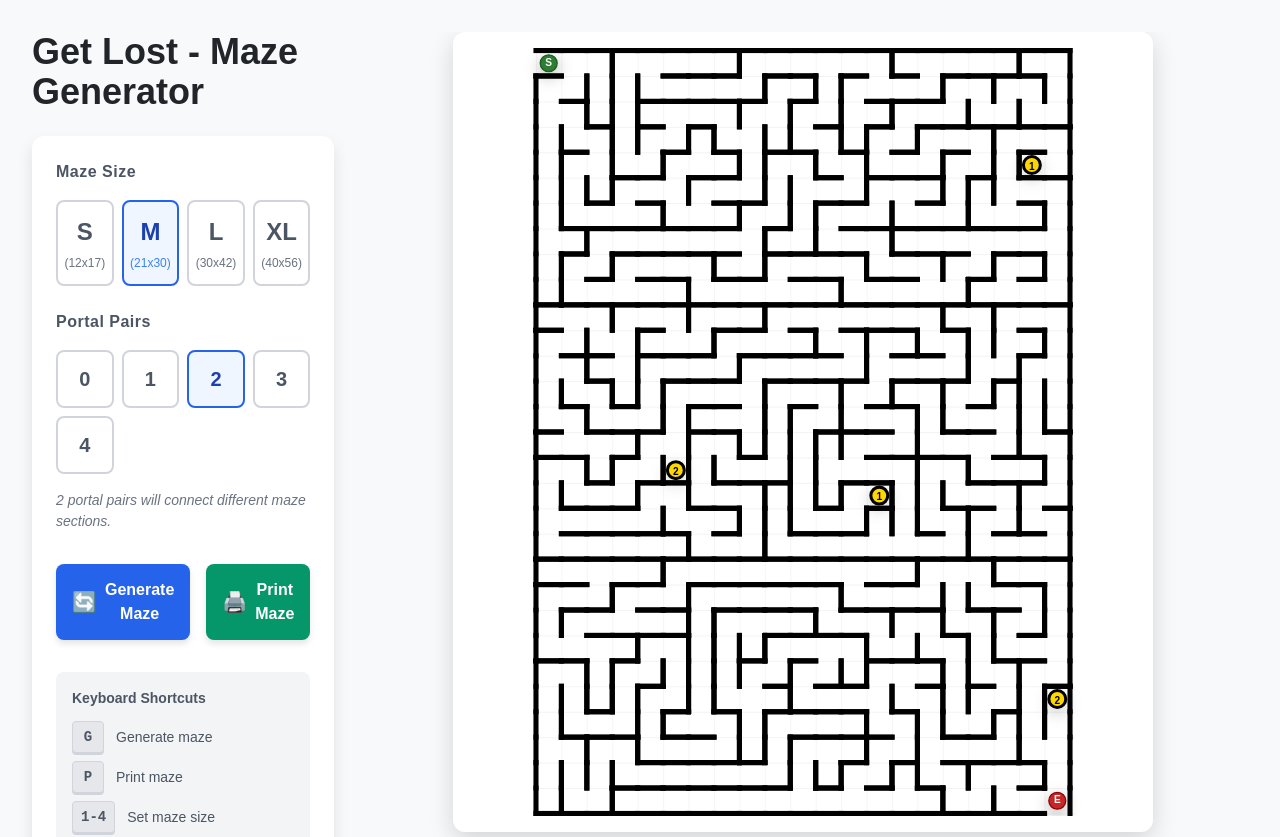
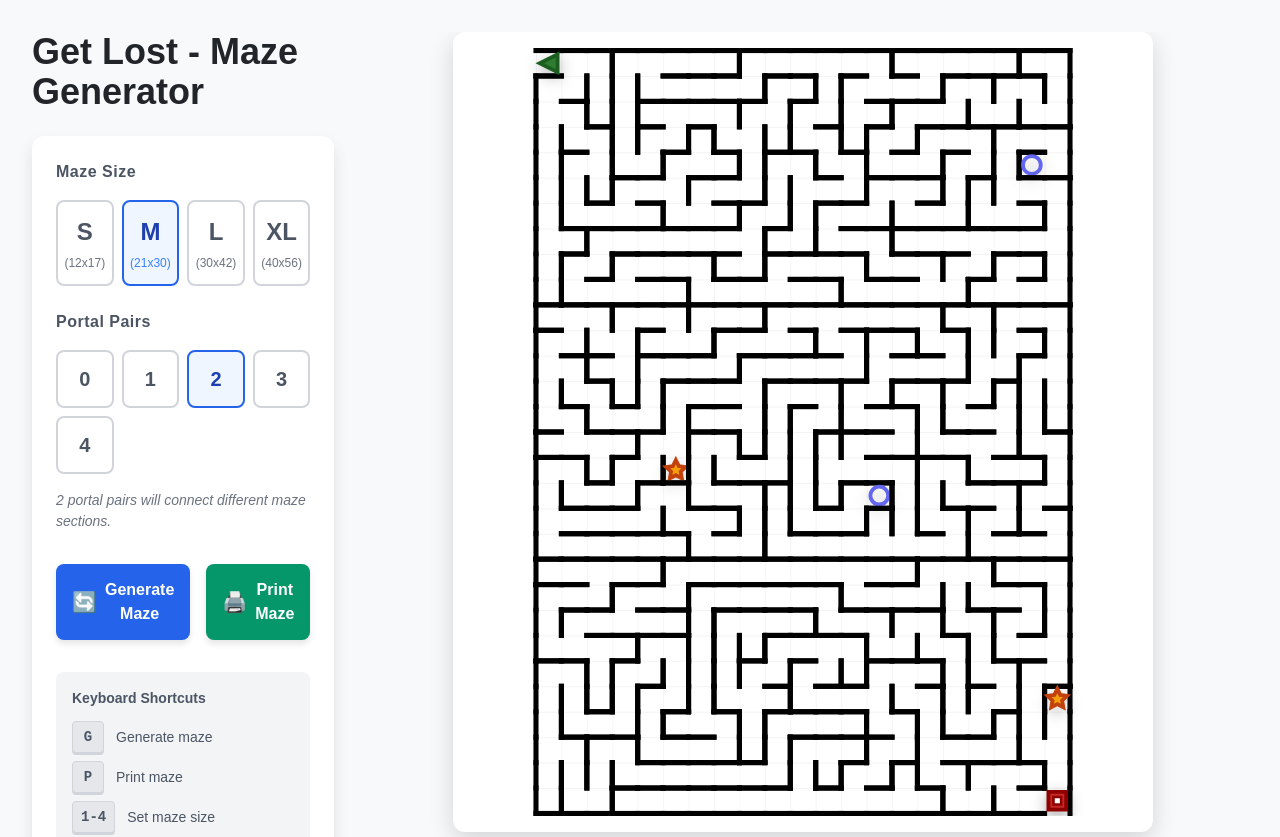
Before and after one commit to gosuhiman/get-lost, a Next.js app in the folder web/: page / in a window 1280 px wide. Shown: the top 837 px of the page. Built offline with nearby package versions, Linux system fonts and the light colour scheme.

Commit message:
feat: update MazeGrid component to use SVG for start/end points and portals, enhancing visual representation and removing text labels

```diff
--- a/web/src/components/MazeGrid/MazeGrid.tsx
+++ b/web/src/components/MazeGrid/MazeGrid.tsx
@@ -8,6 +8,128 @@ interface MazeGridProps {
   mazeData: Cell[][];
   cellSize?: number;
 }
+
+// SVG definitions for portal icons (5 unique designs)
+const portalSvgIcons = [
+  // Portal 1 - Spiral design
+  (size: number, cx: number, cy: number, id: number) => (
+    <g className={styles.portalSvg}>
+      <path
+        d={`M ${cx} ${cy}
+           m ${-size * 0.35} 0
+           a ${size * 0.35} ${size * 0.35} 0 1 1 ${size * 0.7} 0
+           a ${size * 0.35} ${size * 0.35} 0 1 1 ${-size * 0.7} 0`}
+        fill="none"
+        stroke="#6366f1"
+        strokeWidth={size * 0.15}
+      />
+    </g>
+  ),
+  // Portal 2 - Star design
+  (size: number, cx: number, cy: number, id: number) => {
+    const points = 5;
+    const outerRadius = size * 0.4;
+    const innerRadius = size * 0.2;
+    let pathData = "";
+
+    for (let i = 0; i < points * 2; i++) {
+      const radius = i % 2 ? innerRadius : outerRadius;
+      const angle = (Math.PI / points) * i;
+      const x = cx + radius * Math.sin(angle);
+      const y = cy - radius * Math.cos(angle);
+
+      if (i === 0) pathData += `M ${x} ${y} `;
+      else pathData += `L ${x} ${y} `;
+    }
+    pathData += "Z";
+
+    return (
+      <g className={styles.portalSvg}>
+        <path d={pathData} fill="#f59e0b" stroke="#c2410c" strokeWidth="1.5" />
+      </g>
+    );
+  },
+  // Portal 3 - Hexagon design
+  (size: number, cx: number, cy: number, id: number) => {
+    const points = 6;
+    const radius = size * 0.35;
+    let pathData = "";
+
+    for (let i = 0; i < points; i++) {
+      const angle = (Math.PI * 2 / points) * i;
+      const x = cx + radius * Math.cos(angle);
+      const y = cy + radius * Math.sin(angle);
+
+      if (i === 0) pathData += `M ${x} ${y} `;
+      else pathData += `L ${x} ${y} `;
+    }
+    pathData += "Z";
+
+    return (
+      <g className={styles.portalSvg}>
+        <path d={pathData} fill="#10b981" stroke="#047857" strokeWidth="1.5" />
+      </g>
+    );
+  },
+  // Portal 4 - Diamond design
+  (size: number, cx: number, cy: number, id: number) => (
+    <g className={styles.portalSvg}>
+      <rect
+        x={cx - size * 0.35}
+        y={cy - size * 0.35}
+        width={size * 0.7}
+        height={size * 0.7}
+        fill="#ec4899"
+        stroke="#be185d"
+        strokeWidth="1.5"
+        transform={`rotate(45 ${cx} ${cy})`}
+      />
+    </g>
+  ),
+  // Portal 5 - Concentric circles design
+  (size: number, cx: number, cy: number, id: number) => (
+    <g className={styles.portalSvg}>
+      <circle cx={cx} cy={cy} r={size * 0.35} fill="#3b82f6" stroke="#1d4ed8" strokeWidth="1.5" />
+      <circle cx={cx} cy={cy} r={size * 0.20} fill="none" stroke="white" strokeWidth="1.5" />
+    </g>
+  )
+];
+
+// SVG definitions for start and end points
+const startPointSvg = (cx: number, cy: number, size: number) => (
+  <g className={styles.startPointGroup}>
+    <path
+      d={`M ${cx - size * 0.35} ${cy}
+         L ${cx + size * 0.35} ${cy - size * 0.35}
+         L ${cx + size * 0.35} ${cy + size * 0.35}
+         Z`}
+      className={styles.startPoint}
+    />
+  </g>
+);
+
+const endPointSvg = (cx: number, cy: number, size: number) => (
+  <g className={styles.endPointGroup}>
+    <path
+      d={`M ${cx - size * 0.35} ${cy - size * 0.35}
+         L ${cx + size * 0.35} ${cy - size * 0.35}
+         L ${cx + size * 0.35} ${cy + size * 0.35}
+         L ${cx - size * 0.35} ${cy + size * 0.35}
+         Z`}
+      className={styles.endPoint}
+    />
+    <path
+      d={`M ${cx - size * 0.15} ${cy - size * 0.15}
+         L ${cx + size * 0.15} ${cy - size * 0.15}
+         L ${cx + size * 0.15} ${cy + size * 0.15}
+         L ${cx - size * 0.15} ${cy + size * 0.15}
+         Z`}
+      fill="white"
+      stroke="#8e0000"
+      strokeWidth="1"
+    />
+  </g>
+);
 
 const MazeGrid: React.FC<MazeGridProps> = memo(({
   mazeData,
@@ -82,6 +204,22 @@ const MazeGrid: React.FC<MazeGridProps> = memo(({
   const endX = width - 1;
   const endY = height - 1;
 
+  // Function to render the appropriate portal icon based on ID
+  const renderPortalIcon = (cell: Cell, x: number, y: number) => {
+    if (!cell.portal) return null;
+
+    // Get the portal ID and use it to determine which icon to use (modulo the number of available icons)
+    const portalId = cell.portal.id;
+    const iconIndex = (portalId - 1) % portalSvgIcons.length;
+
+    // Calculate the center position
+    const cx = x * cellSize + cellSize / 2;
+    const cy = y * cellSize + cellSize / 2;
+
+    // Render the SVG icon
+    return portalSvgIcons[iconIndex](cellSize, cx, cy, portalId);
+  };
+
   return (
     <div className={styles.container} data-print-container="true">
       <div className={styles.mazeWrapper}>
@@ -154,79 +292,25 @@ const MazeGrid: React.FC<MazeGridProps> = memo(({
                   />
                 )}
 
-                {/* Draw portal indicators */}
-                {cell.portal && (
-                  <>
-                    <circle
-                      className={styles.portal}
-                      cx={x * cellSize + cellSize / 2}
-                      cy={y * cellSize + cellSize / 2}
-                      r={cellSize / 3}
-                      stroke="black"
-                      strokeWidth="1.2"
-                      fill="yellow"
-                    />
-                    <text
-                      x={x * cellSize + cellSize / 2}
-                      y={y * cellSize + cellSize / 2 + cellSize / 12}
-                      fontSize={cellSize / 2.5}
-                      fontWeight="bold"
-                      textAnchor="middle"
-                      dominantBaseline="middle"
-                      fill="black"
-                      className={styles.portalText}
-                    >
-                      {cell.portal.id}
-                    </text>
-                  </>
-                )}
+                {/* Draw portal icons */}
+                {cell.portal && renderPortalIcon(cell, x, y)}
               </g>
             ))
           )}
 
-          {/* Start point (top-left) with label */}
-          <g className={styles.startPointGroup}>
-            <circle
-              className={styles.startPoint}
-              cx={startX * cellSize + cellSize / 2}
-              cy={startY * cellSize + cellSize / 2}
-              r={cellSize / 3}
-            />
-            <text
-              x={startX * cellSize + cellSize / 2}
-              y={startY * cellSize + cellSize / 2}
-              fontSize={cellSize / 2.5}
-              fontWeight="bold"
-              textAnchor="middle"
-              dominantBaseline="middle"
-              fill="white"
-              className={styles.startEndText}
-            >
-              S
-            </text>
-          </g>
+          {/* Start point (top-left) with custom SVG */}
+          {startPointSvg(
+            startX * cellSize + cellSize / 2,
+            startY * cellSize + cellSize / 2,
+            cellSize
+          )}
 
-          {/* End point (bottom-right) with label */}
-          <g className={styles.endPointGroup}>
-            <circle
-              className={styles.endPoint}
-              cx={endX * cellSize + cellSize / 2}
-              cy={endY * cellSize + cellSize / 2}
-              r={cellSize / 3}
-            />
-            <text
-              x={endX * cellSize + cellSize / 2}
-              y={endY * cellSize + cellSize / 2}
-              fontSize={cellSize / 2.5}
-              fontWeight="bold"
-              textAnchor="middle"
-              dominantBaseline="middle"
-              fill="white"
-              className={styles.startEndText}
-            >
-              E
-            </text>
-          </g>
+          {/* End point (bottom-right) with custom SVG */}
+          {endPointSvg(
+            endX * cellSize + cellSize / 2,
+            endY * cellSize + cellSize / 2,
+            cellSize
+          )}
         </svg>
 
         <div className={styles.mazeInfo}>
--- a/web/src/components/MazeGrid/styles.module.css
+++ b/web/src/components/MazeGrid/styles.module.css
@@ -81,6 +81,7 @@
 .startPointGroup, .endPointGroup {
   cursor: pointer;
   transition: transform 0.2s ease;
+  filter: drop-shadow(0 2px 3px rgba(0, 0, 0, 0.3));
 }
 
 .startPointGroup:hover, .endPointGroup:hover {
@@ -90,41 +91,31 @@
 .startPoint {
   fill: #2e7d32;
   stroke: #1b5e20;
-  stroke-width: 0.5;
-  filter: drop-shadow(0 2px 3px rgba(0, 0, 0, 0.3));
+  stroke-width: 1.5;
 }
 
 .endPoint {
   fill: #c62828;
   stroke: #8e0000;
-  stroke-width: 0.5;
-  filter: drop-shadow(0 2px 3px rgba(0, 0, 0, 0.3));
-}
-
-.startEndText {
-  font-family: Arial, sans-serif;
-  font-weight: bold;
-  user-select: none;
+  stroke-width: 1.5;
 }
 
 .portal {
-  fill: #ffd700;
+  fill: white;
   stroke: black;
-  stroke-width: 1.2;
+  stroke-width: 1;
   filter: drop-shadow(0 2px 3px rgba(0, 0, 0, 0.2));
   transition: transform 0.2s ease;
 }
 
-g:hover .portal {
-  transform: scale(1.1);
+.portalSvg {
+  filter: drop-shadow(0 2px 3px rgba(0, 0, 0, 0.2));
+  transition: transform 0.2s ease;
 }
 
-.portalText {
-  font-family: Arial, sans-serif;
-  font-weight: bold;
-  user-select: none;
-  font-size: 4px;
-  pointer-events: none;
+g:hover .portal,
+g:hover .portalSvg {
+  transform: scale(1.1);
 }
 
 .mazeInfo {
@@ -160,7 +151,7 @@ g:hover .portal {
 @media (min-width: 1280px) {
   .mazeGrid {
     max-width: 1200px;
-    transition: transform 0.3s ease;
+    transition: transform 0.3s ease, box-shadow 0.3s ease;
   }
 
   .mazeGrid:hover {
@@ -254,8 +245,12 @@ g:hover .portal {
     stroke-width: 1 !important;
   }
 
-  .portalText, .startEndText {
-    font-size: smaller !important;
+  .portal,
+  .portalSvg {
+    fill: white !important;
+    stroke: black !important;
+    stroke-width: 0.75 !important;
+    filter: none !important;
   }
 
   .mazeInfo {
```
Also changed, not shown: 1 other file (tests, documents, lock files or other folders).
